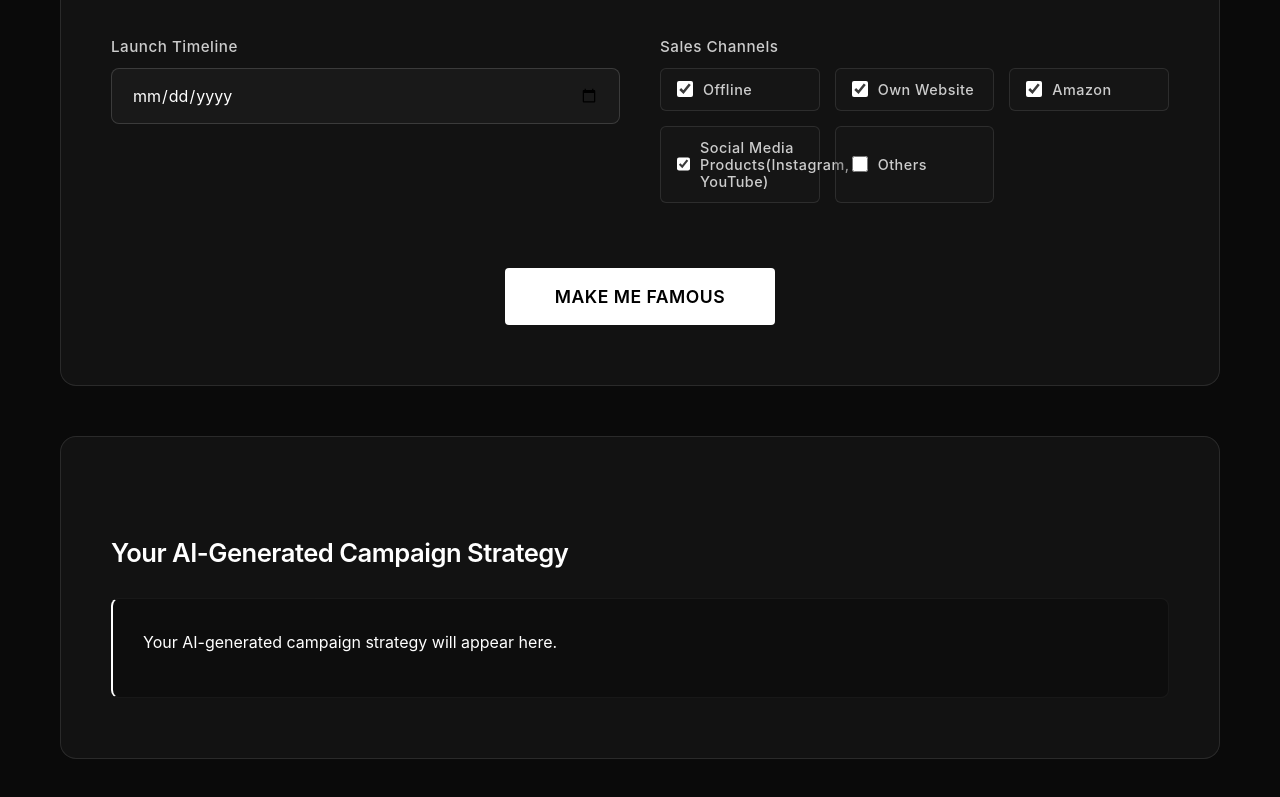
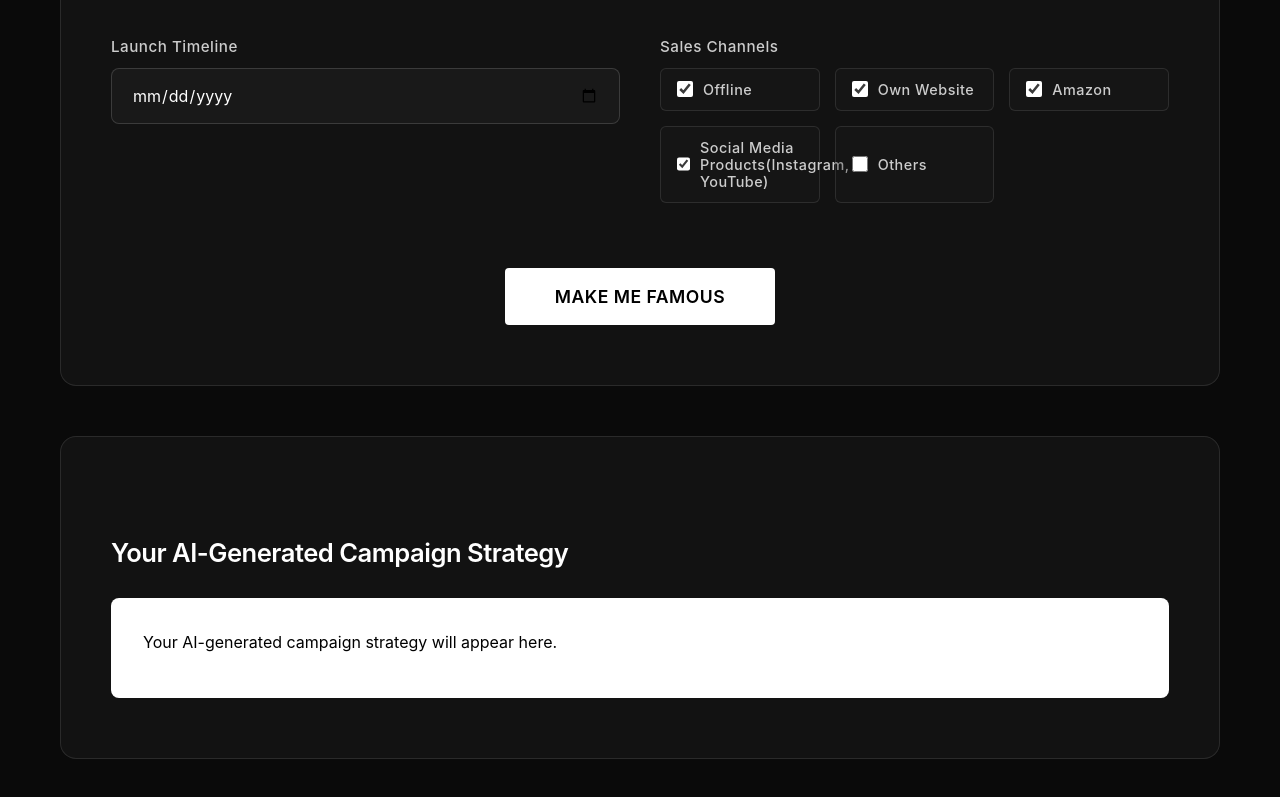
Before and after one commit to Vedikadeshpande/Cloutware, a plain HTML site: page frontend/education.html in a window 1280 px wide. Shown: the part 1448-2245 px from the top of the page. Drawn offline with Linux system fonts and the light colour scheme; some packages are replaced by stand-ins of ours; a script that the page names is missing.

Commit message:
Update education.html

```diff
--- a/frontend/education.html
+++ b/frontend/education.html
@@ -427,12 +427,12 @@
         }
 
         .response-content {
-            color: #ffffff;
+            color: #000000;
             line-height: 1.7;
             font-size: 1rem;
             min-height: 100px;
             padding: 30px;
-            background: rgba(10, 10, 10, 0.6);
+            background: #ffffff;
             border: 1px solid rgba(255,255,255,0.05);
             border-radius: 8px;
             border-left: 2px solid #ffffff;
```
